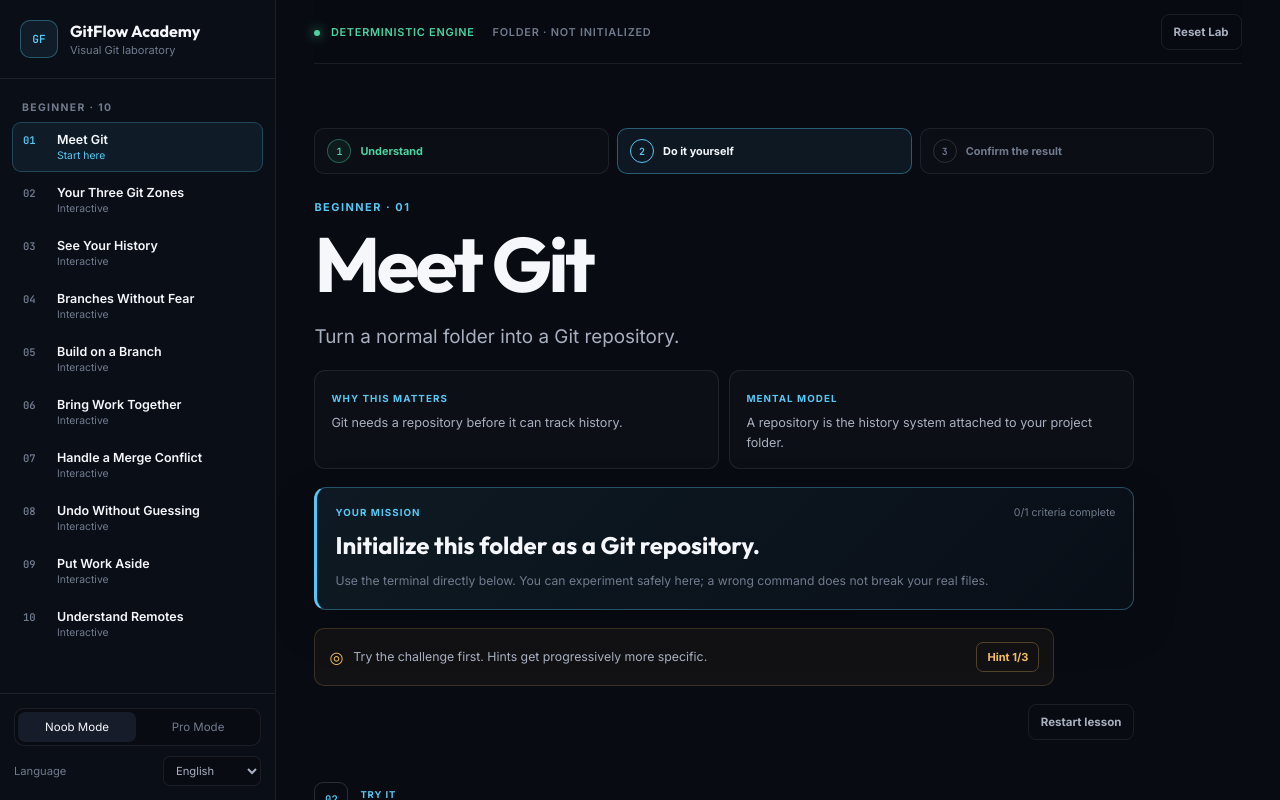
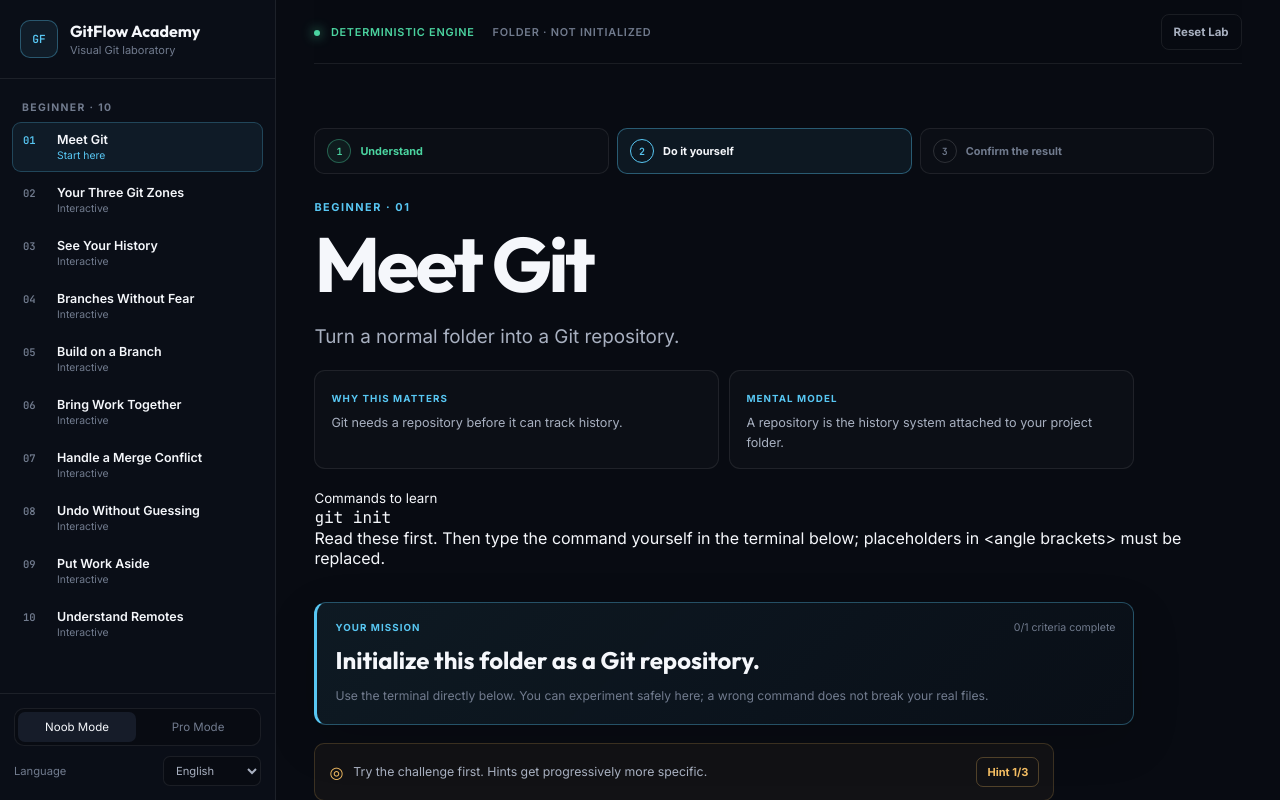
Before and after one commit to igoingtodevx/HowToGit, a React (Vite) app: page / in a window 1280 px wide. Both pictures are taken after a click on the button "Start from zero". Shown: the top 800 px of the page. Built offline with nearby package versions, Linux system fonts and the light colour scheme.

Commit message:
Teach commands before asking beginners to recall them

```diff
--- a/src/components/GuidedMission.tsx
+++ b/src/components/GuidedMission.tsx
@@ -4,6 +4,18 @@
 import { createLessonScenario, getLesson, validateLesson, type LessonId } from '../lessons';
 
 const beginnerIds = Array.from({ length: 10 }, (_, index) => `b${String(index + 1).padStart(2, '0')}`) as LessonId[];
+const lessonCommands: Partial<Record<LessonId, readonly string[]>> = {
+  b01: ['git init'],
+  b02: ['git add <file>', 'git commit -m "<message>"'],
+  b03: ['git log --oneline'],
+  b04: ['git branch <name>', 'git switch <name>'],
+  b05: ['git status', 'git add <file>', 'git commit -m "<message>"'],
+  b06: ['git switch <target>', 'git merge <source>'],
+  b07: ['git status', 'git add <resolved-file>', 'git commit'],
+  b08: ['git reset', 'git revert'],
+  b09: ['git stash', 'git stash list', 'git stash pop'],
+  b10: ['git fetch', 'git pull', 'git push'],
+};
 
 const guidedCopy = {
   en: {
@@ -11,6 +23,8 @@
     doIt: 'Do it yourself',
     confirm: 'Confirm the result',
     mission: 'Your mission',
+    commandLabel: 'Commands to learn',
+    commandNote: 'Read these first. Then type the command yourself in the terminal below; placeholders in <angle brackets> must be replaced.',
     instruction: 'Use the terminal directly below. You can experiment safely here; a wrong command does not break your real files.',
     successTitle: 'Mission complete',
     successBody: 'The repository reached the target state. Look at what changed before moving on.',
@@ -24,6 +38,8 @@
     doIt: 'Selbst ausführen',
     confirm: 'Ergebnis prüfen',
     mission: 'Deine Mission',
+    commandLabel: 'Diese Befehle lernst du',
+    commandNote: 'Lies sie zuerst. Tippe den passenden Befehl danach selbst unten ins Terminal; Platzhalter in <spitzen Klammern> musst du ersetzen.',
     instruction: 'Nutze jetzt das Terminal direkt darunter. Du kannst hier gefahrlos ausprobieren; ein falscher Befehl verändert keine echten Dateien.',
     successTitle: 'Mission geschafft',
     successBody: 'Das Repository hat den Zielzustand erreicht. Schau dir kurz an, was sich verändert hat, bevor du weitergehst.',
@@ -41,6 +57,7 @@
   const id = state.activeLessonId as LessonId;
   const lesson = getLesson(id);
   const hints = tArray(`lessons.${id}.hints`);
+  const commands = lessonCommands[id] ?? [];
   const copy = guidedCopy[locale];
 
   useEffect(() => setHintCount(0), [id]);
@@ -106,6 +123,14 @@
         </article>
       </div>
 
+      {commands.length > 0 && (
+        <div className="guided-command-lesson">
+          <small>{copy.commandLabel}</small>
+          <div>{commands.map((command) => <code key={command}>{command}</code>)}</div>
+          <p>{copy.commandNote}</p>
+        </div>
+      )}
+
       <div className={`guided-task ${validation?.complete ? 'guided-task-complete' : ''}`}>
         <div className="guided-task-heading">
           <small>{copy.mission}</small>
```
